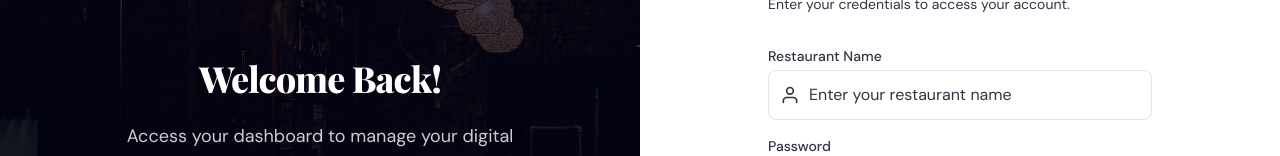
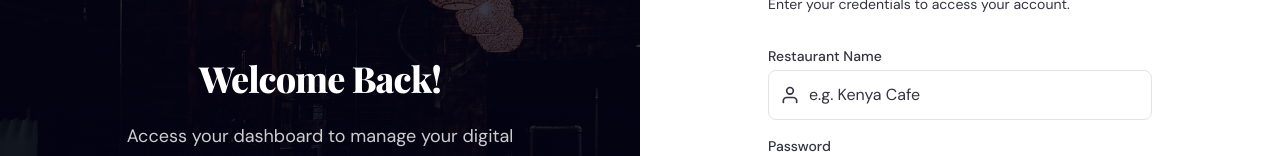
Before and after one commit to richard-thiongo/MyMenu, a Next.js app: page /signin in a window 1280 px wide. Shown: the part 266-422 px from the top of the page. Built offline with nearby package versions, Linux system fonts and the light colour scheme; no server answers; a web font is replaced by a local one.

Commit message:
added some tooltip

```diff
--- a/src/app/signin/page.js
+++ b/src/app/signin/page.js
@@ -152,7 +152,7 @@ export default function SigninPage() {
                     type="text"
                     required
                     className="block w-full rounded-lg border border-border bg-surface px-10 py-3 text-text placeholder-text-muted focus:border-primary-500 focus:outline-none focus:ring-1 focus:ring-primary-500"
-                    placeholder="Enter your restaurant name"
+                    placeholder="e.g. Kenya Cafe"
                     value={formData.restaurant_name}
                     onChange={(e) => setFormData({ ...formData, restaurant_name: e.target.value })}
                     disabled={isLoading}
```
